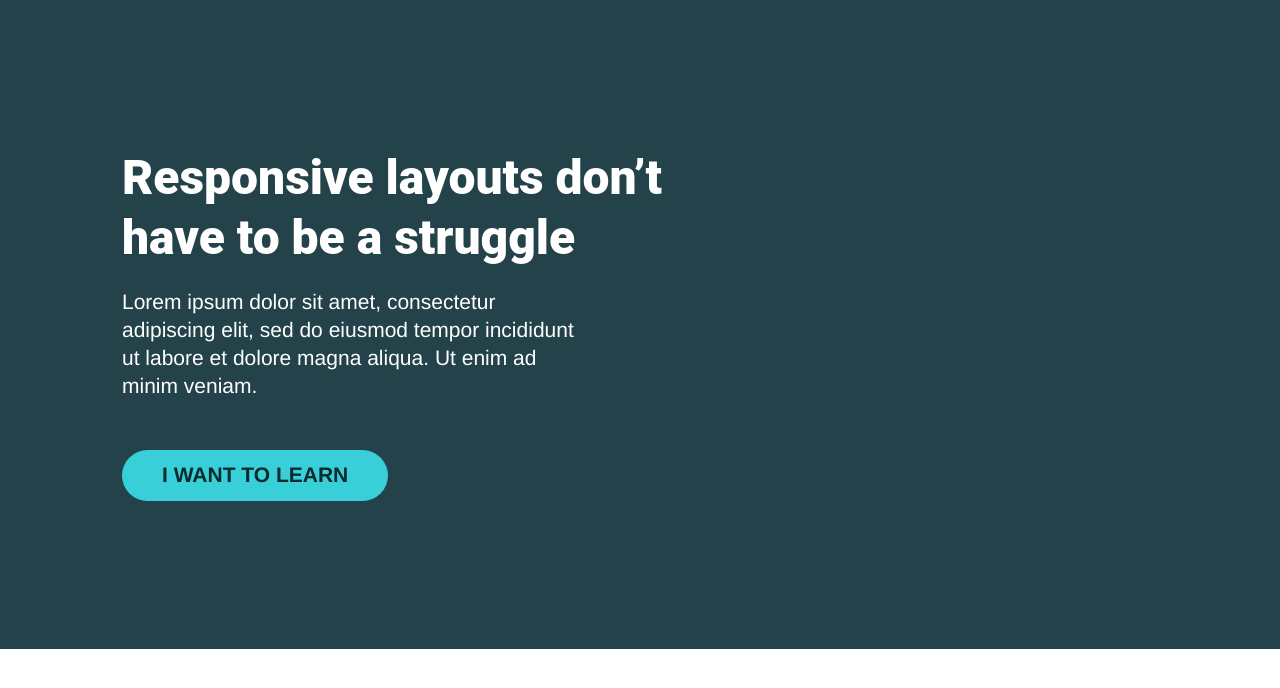
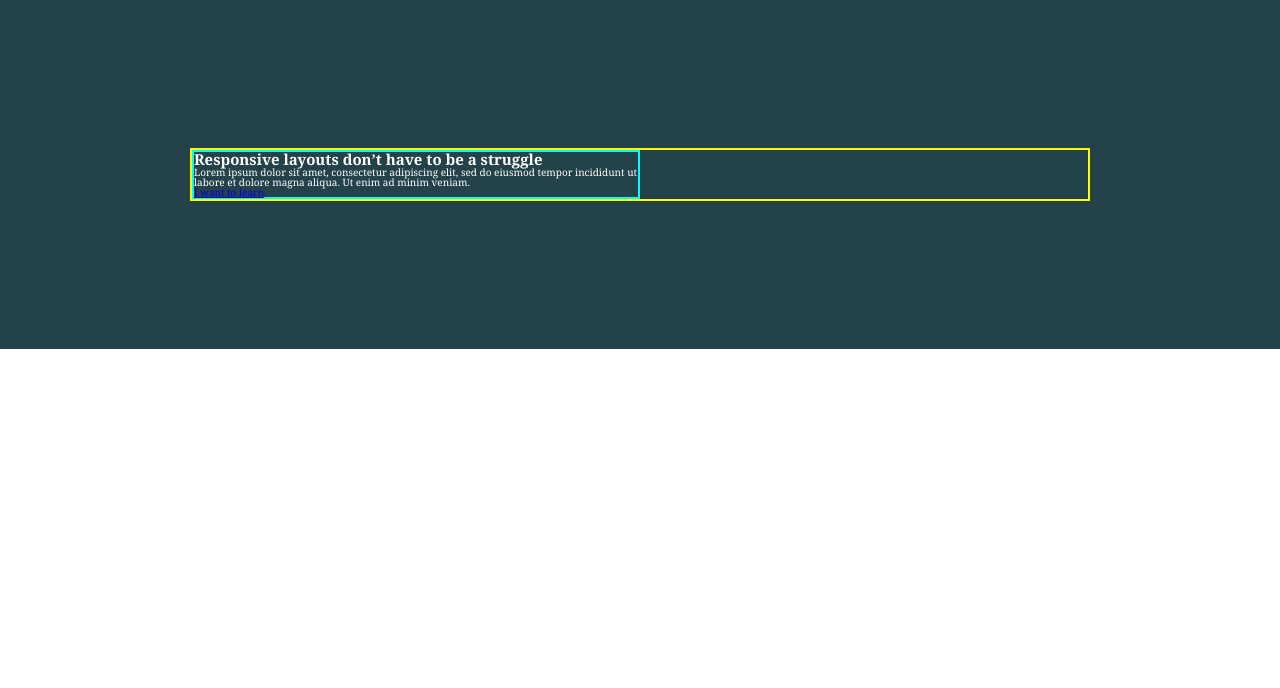
Before and after one commit to tarx-dev/landind-page-ota, a plain HTML site: page index.html in a window 1280 px wide. Drawn offline with Linux system fonts and the light colour scheme.

Commit message:
changing the banner structure
changing the banner structure

```diff
--- a/assets/css/style.css
+++ b/assets/css/style.css
@@ -6,38 +6,48 @@
   --seconde-color:#136C72;
   --third-color:#38CFD9;
   --gap: 3rem;
+  font-size: 62.5%;
 
 }
 
 
-* {
+*, *::before, *::after{
   box-sizing: border-box;
-  padding: 0;
-  margin: 0;
 }
-
 
 body {
   font-family: Cambria, Cochin, Georgia, Times, "Times New Roman", serif;
-
-}
-
-html {
-  font-size: 62.5%;
-}
-
-
-.main-section {
-  background-color: var(--first-color);
-  width: 100%;
-  padding-top: 14.8rem;
-  padding-bottom: 14.8rem;
-
-
+  margin: 0;
 
 }
 
 
+
+.hero {
+  background-color: var(--first-color);
+  color: #fff;
+  padding: 14.8rem 0;
+
+}
+
+
+.container {
+  width: 80%;
+  max-width: 900px;
+  margin: 0 auto;
+  border:2px solid yellow ;
+
+}
+
+
+.hero__text {
+ width: 50%;
+ border:2px solid rgb(0, 255, 255) ;
+
+}
+
+
+/*
 
 .banner {
   width: 45%;
@@ -45,11 +55,17 @@ html {
   flex-direction: column;
   justify-content: center;
 
-  color: #fff;
-
   margin-left: 12.2rem;
 
 }
+
+
+
+
+
+
+
+/*
 
 .title {
   font-family :"Roboto Black", Helvetica, sans-serif ;
--- a/index.html
+++ b/index.html
@@ -25,18 +25,16 @@
   <body>
 
 
-  <section class="main-section">
-        <div class="wrap-banner">
-          <div class="banner">
-              <h1 class="title">Responsive layouts don’t have to be a struggle</h1>
-              <p class="text"> Lorem ipsum dolor sit amet, consectetur adipiscing elit, sed do eiusmod
-                tempor incididunt ut labore et dolore magna aliqua. Ut enim ad minim
-                veniam.</p>
+  <section class="hero">
+          <div class="container">
+            <div class="hero__text">
+                <h1 >Responsive layouts don’t have to be a struggle</h1>
+                <p > Lorem ipsum dolor sit amet, consectetur adipiscing elit, sed do eiusmod
+                  tempor incididunt ut labore et dolore magna aliqua. Ut enim ad minim
+                  veniam.</p>
+                <a  href="#"> I want to learn</a>
+            </div>
           </div>
-          <button class="btn">
-            <a   href="#"> I want to learn</a>
-          </button>
-        </div>
   </section>
 
 
```
